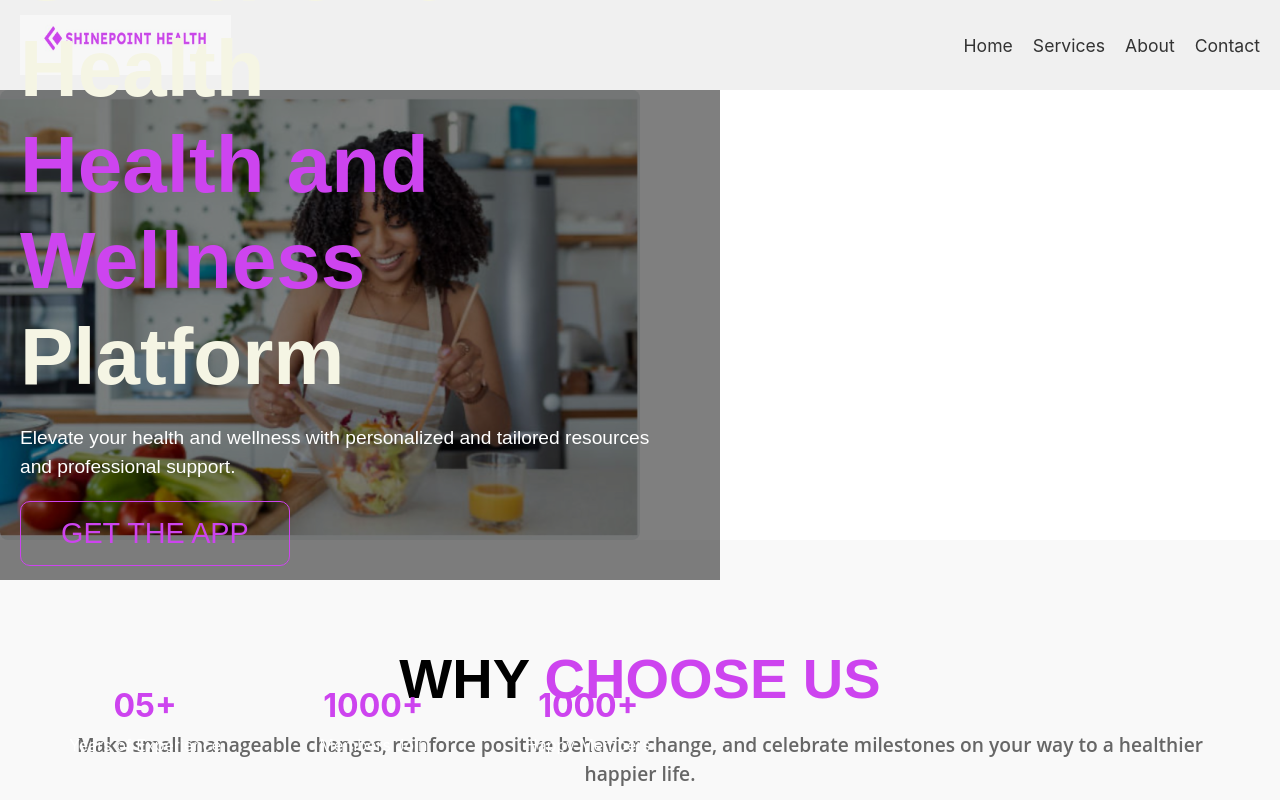
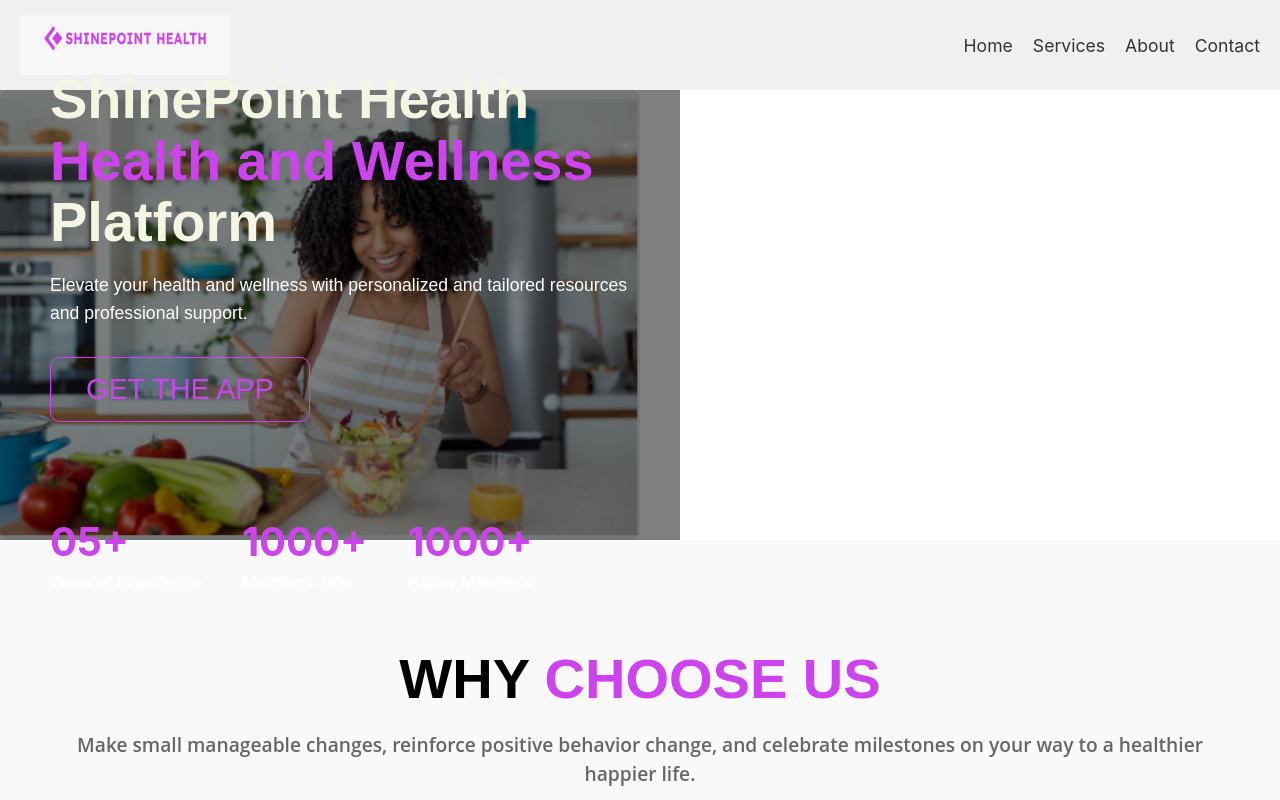
Before and after one commit to AAMINABIBI/ShinePoint-Health, a React (Create React App) app: page / in a window 1280 px wide. Shown: the top 800 px of the page. Built offline with nearby package versions, Linux system fonts and the light colour scheme.

Commit message:
changes published

```diff
--- a/src/components/Intro/ImageWithThinText.css
+++ b/src/components/Intro/ImageWithThinText.css
@@ -1,13 +1,15 @@
 /* src/components/ImageWithThinText.css */
 .image-container {
   position: relative;
-  display: block; /* Changed from inline-block to block for full width */
+  display: block;
+  width: 100%;
 }
 
-.image-container img {
+.full-width-image {
   display: block;
   width: 100%;
-  height: auto; /* Maintain aspect ratio */
+  height: auto;
+  object-fit: cover;
 }
 
 .text-overlay {
@@ -20,30 +22,33 @@
   display: flex;
   flex-direction: column;
   justify-content: center; /* Center content vertically */
-  align-items: center; /* Center content horizontally */
-  padding: 20px; /* Add some padding around the text */
-  text-align: center; /* Center text within the overlay */
+  align-items: flex-start; /* Align content to the left */
+  padding: 20px 50px;
+  text-align: left;
+  box-sizing: border-box; /* Include padding in width and height */
 }
 
 .hero {
   display: flex;
-  flex-direction: column; /* Stack content vertically on smaller screens */
-  align-items: center;
-  text-align: center;
-  padding: 40px 20px;
-  width: 100%; /* Make hero take full width of overlay */
+  flex-direction: column;
+  align-items: flex-start;
+  text-align: left;
+  padding: 40px 0;
+  width: 100%;
+  max-width: 600px;
+  box-sizing: border-box; /* Include padding and border in width and height */
 }
 
 .hero-content {
-  margin-bottom: 40px; /* Space between heading and button */
+  margin-bottom: 40px;
 }
 
 .hero-heading h1 {
-  font-family: 'Bebas Neue', sans-serif; /* Assuming you have this font */
-  font-size: 3em; /* Adjusted font size for responsiveness */
+  font-family: 'Bebas Neue', sans-serif;
+  font-size: 3.5em;
   color: #F5F5E4;
   margin: 10px 0;
-  line-height: 1.2;
+  line-height: 1.1;
 }
 
 .hero-heading h1 span {
@@ -51,90 +56,92 @@
 }
 
 .hero-subtitle {
-  font-family: 'Poppins', sans-serif; /* Assuming you have this font */
+  font-family: 'Poppins', sans-serif;
   font-weight: 400;
-  font-size: 1em;
-  line-height: 1.5;
+  font-size: 1.1em;
+  line-height: 1.6;
   letter-spacing: 0%;
   color: #ffffff;
-  margin-bottom: 20px;
+  margin-bottom: 30px;
 }
 
 .app-button {
-  width: auto; /* Adjust width based on content */
-  padding: 15px 30px;
+  width: auto;
+  padding: 15px 35px;
   border: 1px solid #CD44EF;
   border-radius: 10px;
   font-family: 'Bebas Neue', sans-serif;
-  font-size: 1.5em;
+  font-size: 1.8em;
   letter-spacing: 0%;
   color: #CD44EF;
   background-color: transparent;
   cursor: pointer;
+  transition: background-color 0.3s ease;
+}
+
+.app-button:hover {
+  background-color: rgba(205, 68, 239, 0.2);
 }
 
 .stats {
   display: flex;
-  justify-content: space-around;
-  width: 100%; /* Make stats take full width of overlay */
-  padding: 20px;
-  flex-direction: row; /* Keep stats in a row on all screens */
+  gap: 40px;
+  width: 100%;
+  padding: 20px 0;
+  flex-direction: row;
+  justify-content: flex-start;
+  box-sizing: border-box; /* Include padding and border in width and height */
 }
 
 .stat-item {
-  text-align: center;
+  text-align: left;
 }
 
 .stat-number {
-  font-size: 2em;
+  font-size: 2.5em;
   font-weight: bold;
   color: #CD44EF;
+  line-height: 1;
 }
 
 .stat-label {
   display: block;
   margin-top: 10px;
   color: #ffffff;
-  font-size: 0.9em;
+  font-size: 1em;
 }
 
 /* Media Queries for Responsiveness */
-@media (min-width: 768px) {
-  .hero {
-    flex-direction: row; /* Put content and image in a row on larger screens */
-    justify-content: center; /* Adjust as needed */
-    text-align: left;
+@media (max-width: 768px) {
+  .text-overlay {
+    padding: 20px; /* Reduce padding on smaller screens */
+    align-items: center; /* Center text on smaller screens */
+    text-align: center;
+    justify-content: flex-start; /* Align items from the top */
   }
 
-  .hero-content {
-    margin-right: 40px;
-    text-align: left;
-  }
-
-  .hero-heading h1 {
-    font-size: 4em;
-  }
-
-  .hero-subtitle {
-    font-size: 1.2em;
-  }
-
-  .app-button {
-    padding: 15px 40px;
-    font-size: 1.8em;
+  .hero {
+    align-items: center; /* Center hero content */
+    text-align: center;
+    padding-top: 60px; /* Add some top padding */
+    max-width: 90%; /* Take more width */
+    margin: 0 auto; /* Center the hero block */
   }
 
   .stats {
-    padding: 40px 20px;
-  }
-
-  .stat-label {
-    font-size: 1em;
+    flex-direction: column; /* Stack stats on smaller screens */
+    align-items: center; /* Center stats */
+    gap: 20px;
+    padding: 20px;
   }
 }
 
-@media (min-width: 1024px) {
-  .hero-heading h1 {
-    font-size: 5em;
+@media (min-width: 769px) and (max-width: 1024px) {
+  .text-overlay {
+    padding: 20px 60px; /* Adjust padding for medium screens */
+  }
+
+  .hero {
+    max-width: 70%; /* Adjust width for medium screens */
   }
 }
```
